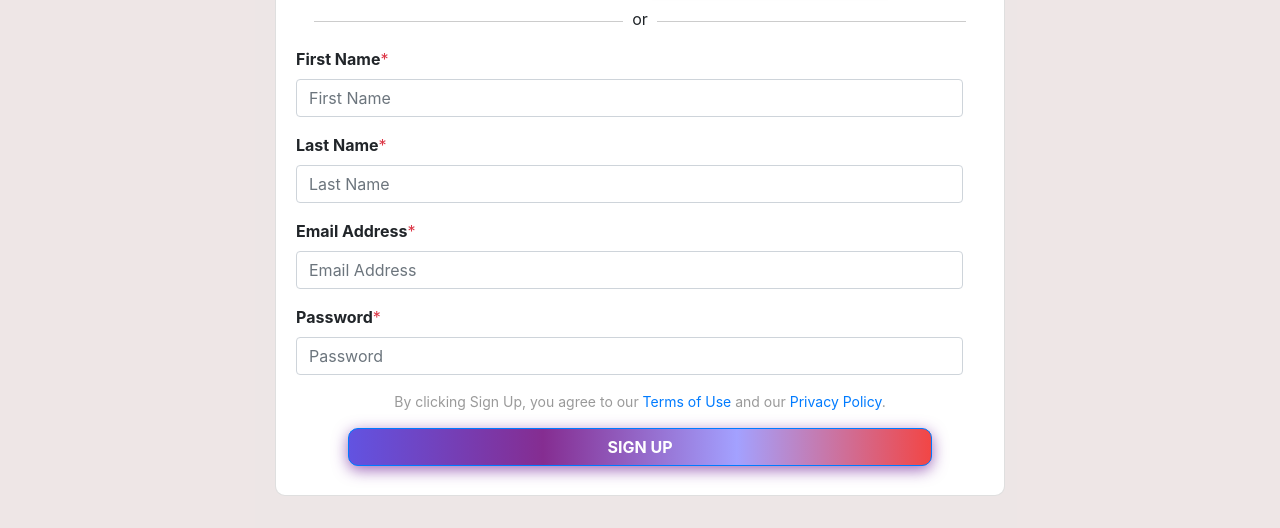
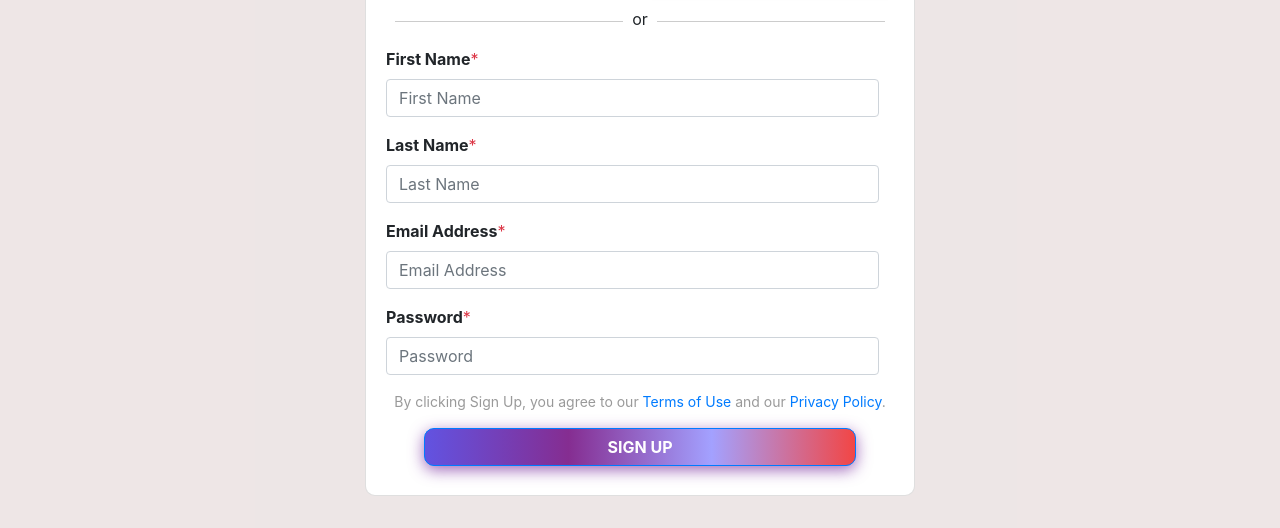
Before and after one commit to Tanmay-Arora/CSS-Signup-Form, a plain HTML site: page index.html in a window 1280 px wide. Shown: the part 272-800 px from the top of the page. Drawn offline with nearby package versions, Linux system fonts and the light colour scheme.

Commit message:
Card width correction

```diff
--- a/style.css
+++ b/style.css
@@ -59,7 +59,7 @@ body {
 
 .form-card {
   border-radius: 10px;
-  width: 1200px;
+  width: 550px;
   height: 99%;
 }
 
```
